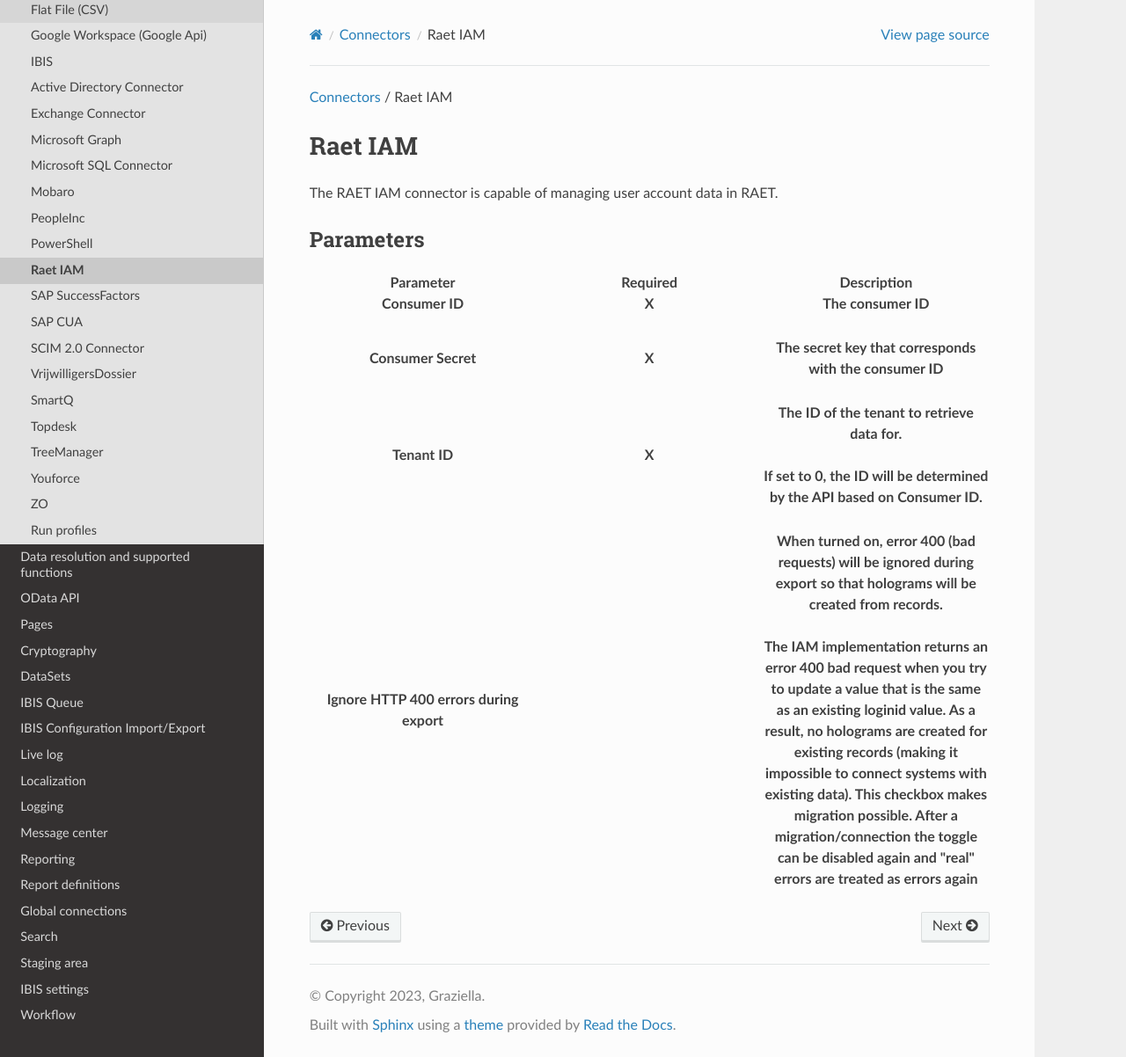
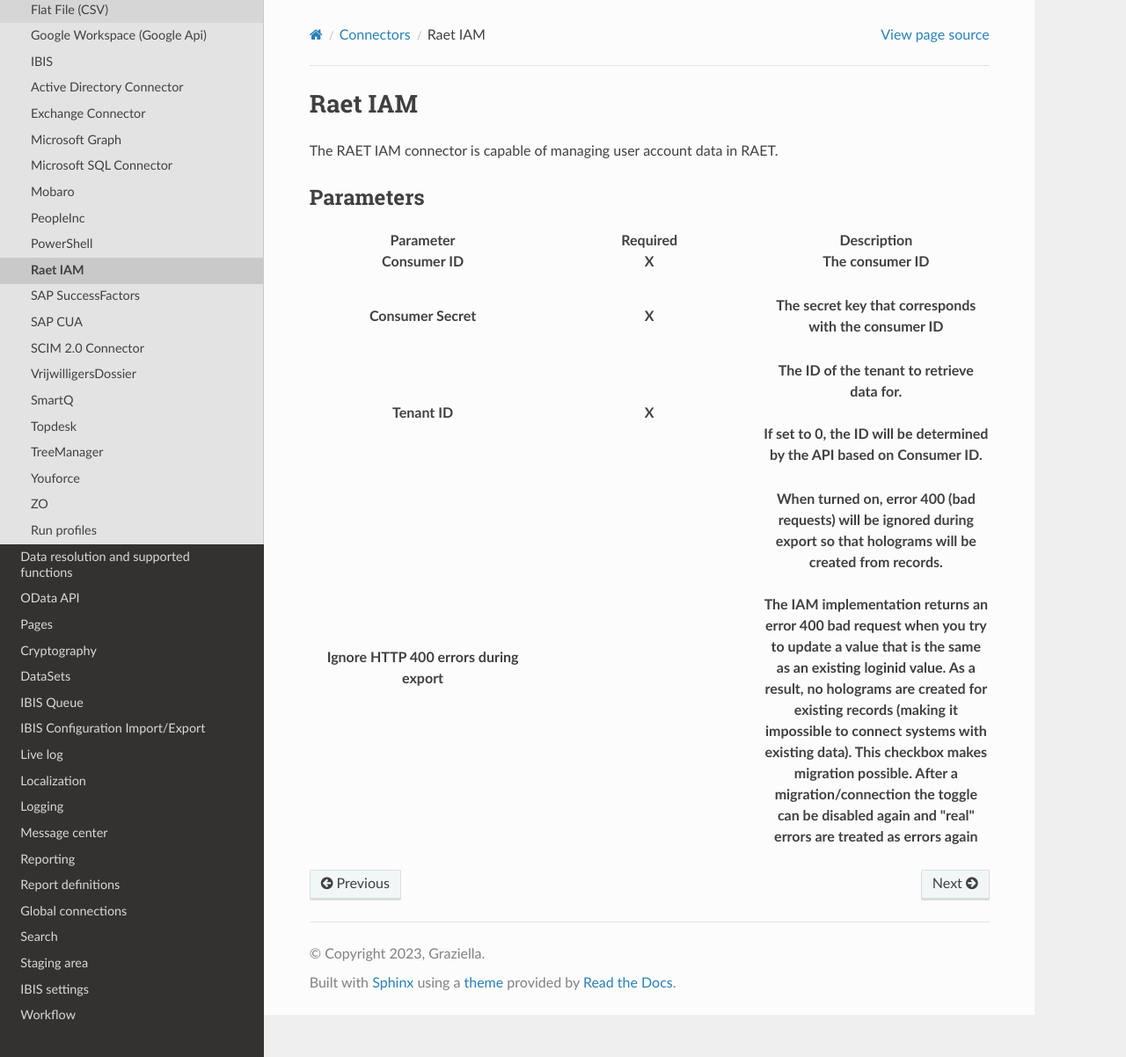
Before and after one commit to Raoulorlando/rtd-tutorial, a Sphinx documentation site: the page built from docs/source/Documentatie/Connector_RaetIAM.md, in a window 1280 px wide and 1202 px high. Shown: the whole window at 88% size. Built offline with Sphinx 7.4.7 and the Read the Docs theme 2.0.0, drawn with Linux system fonts in a browser that asks for light colours; nearby versions of some CDN libraries; some web fonts are replaced; library files that are not in the unit come from our copies; pages that are not in the unit, such as notebooks, are missing from menus.

Commit message:
Removed unnecessary routing at the top of the Connector_RaetIAM

```diff
--- a/docs/source/Documentatie/Connector_RaetIAM.md
+++ b/docs/source/Documentatie/Connector_RaetIAM.md
@@ -1,6 +1,3 @@
-<a href="javascript:void(0)" class="help-trigger"
-data-helpkey="SysPage_Connector">Connectors</a> / Raet IAM
-
 # Raet IAM
 
 The RAET IAM connector is capable of managing user account data in RAET.
```
